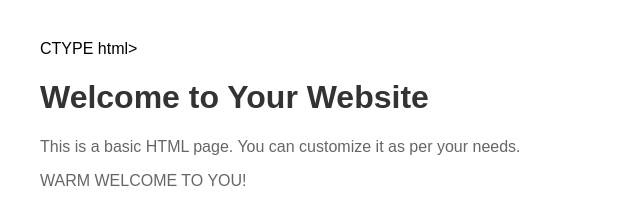
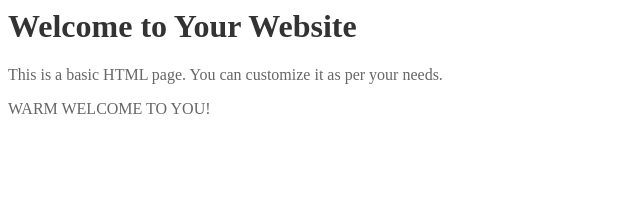
Before and after one commit to aswathy1232002/html, a plain HTML site: page index.html in a window 1280 px wide. Shown: the whole page, without its empty margins (0-640 px from the left). Drawn offline with Linux system fonts and the light colour scheme.

Commit message:
index page 3

```diff
--- a/index.html
+++ b/index.html
@@ -1,24 +1,37 @@
-CTYPE html>
+
 <html lang="en">
 
 	<head>
 	    <meta charset="UTF-8">
 	    <meta name="viewport" content="width=device-width, initial-scale=1.0">
 	    <title>Your Page Title</title>
+
 	    <style>
-        body {
+                <body> {
 		  font-family: Arial, sans-serif;
+
 		  margin: 20px;
+
 		  padding: 20px;
+
 	          }
 
+
 		h1 {
+
 		  color: #333;
+
   		   }
 
+
 		p {
+
+
 			color: #666;
+
+
 		 }
+
 	    </style>
 	</head>
 
```
Lines whose indentation alone changed are shown as unchanged.
